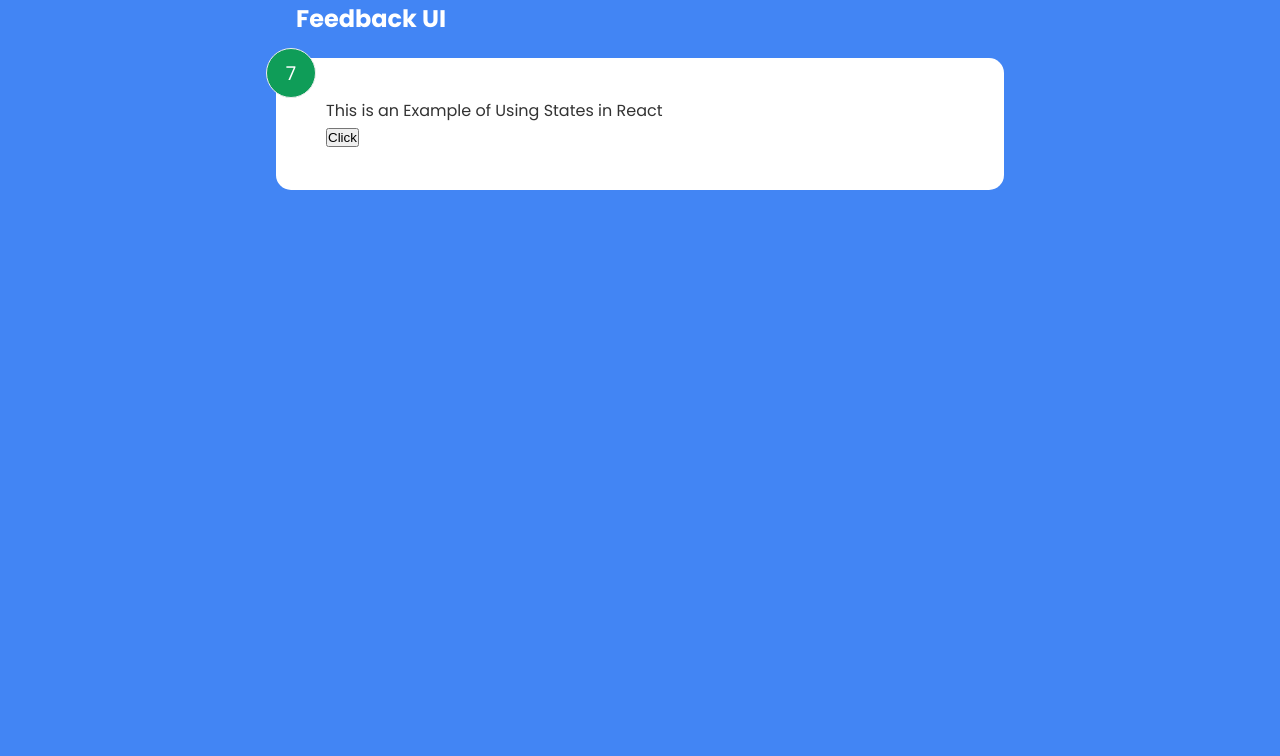
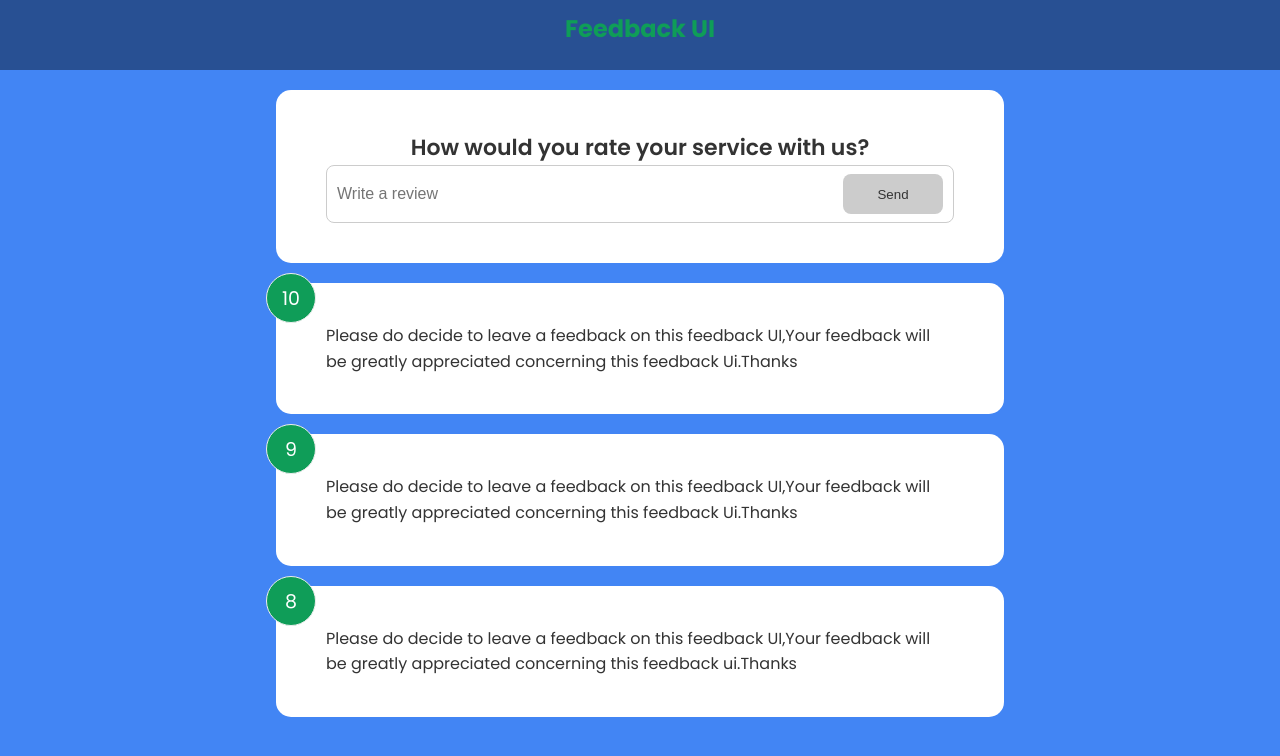
Before and after one commit to shekinahmanyi/GDSC_Learn_React, a React (Create React App) app: page / in a window 1280 px wide. Shown: the top 756 px of the page. Built offline with nearby package versions, Linux system fonts and the light colour scheme.

Commit message:
added the form componenent and wrote if statements

```diff
--- a/package.json
+++ b/package.json
@@ -8,6 +8,7 @@
     "@testing-library/user-event": "^13.5.0",
     "react": "^18.2.0",
     "react-dom": "^18.2.0",
+    "react-icons": "^4.8.0",
     "react-scripts": "5.0.1",
     "web-vitals": "^2.1.4"
   },
--- a/src/App.js
+++ b/src/App.js
@@ -1,14 +1,21 @@
 import React from 'react'
 import Header from './components/Header'
-import FeedbackItem from './components/FeedbackItem'
-
+import FeedbackList from './components/FeedbackList'
+import { useState } from 'react'
+import FeedbackData from './data/FeedbackData'
+import FeedbackForm from './components/FeedbackForm'
 
 function App() {
+const [feedback,setFeedback] = useState(FeedbackData)
   return (
+    <>
+    <Header />
     <div className='container'>
-     <Header />
-     <FeedbackItem/>
+
+        <FeedbackForm/>
+     <FeedbackList feedback= {feedback}/>
     </div>
+    </>
   )
 }
 
--- /dev/null
+++ b/src/components/FeedbackForm.jsx
@@ -0,0 +1,46 @@
+import React from 'react'
+import Card from '../shared/Card'
+import Button from '../shared/Button'
+import { useState } from 'react'
+
+function FeedbackForm() {
+const [text,setText] = useState('')
+const [btnDisabled,setBtnDisabled] = useState(true)
+const [message, setMessage] = useState('')
+
+const handleTextChange =(e) => {
+  if (text === "") {
+    setBtnDisabled(true);
+    setMessage(null);
+  } else if (text !== "" && text.trim().length <= 10) {
+    setMessage("Text must atleast be 10 characters");
+    setBtnDisabled(true);
+  } else {
+    setMessage(null);
+    setBtnDisabled(false);
+  }
+  setText(e.target.value);
+};
+
+  return (
+    <Card>
+      <form>
+        <h2>How would you rate your service with us?</h2>
+         <div className="input-group">
+          <input
+            onChange={handleTextChange}
+            type="text"
+            placeholder="Write a review"
+            value={text}
+          />
+          <Button type="submit" isDisabled={btnDisabled}>
+            Send
+          </Button>
+        </div>
+        {message && <div className="message">{message}</div>}
+      </form>
+    </Card>
+  )
+}
+
+export default FeedbackForm
--- a/src/components/FeedbackItem.jsx
+++ b/src/components/FeedbackItem.jsx
@@ -1,25 +1,15 @@
-import React from 'react'
-import { useState } from 'react'
+import Card from "../shared/Card";
+import {Fatimes} from 'react-icons/fa'
 
-function FeedbackItem() {
-    const [rating, setRating] = useState(7);
-    const handleClick = () =>  {
-        setRating( (prev) => {
-            return prev + 1;
-        })
+function FeedbackItem({ item }) {
+  return (
+    <Card className="card">
+      <div className="num-display">{item.rating}</div>
+      <div className="text-display">{item.text}</div>
 
-    }
-  return (
-    <div>
-      <div className="card">
-        <div className="num-display">{rating}</div>
-        <div className="text-display">
-            This is an Example of Using States in React
-        </div>
-        <button onClick={handleClick}>Click</button>
-      </div>
-    </div>
-  )
+    </Card>
+
+  );
 }
 
-export default FeedbackItem
+export default FeedbackItem;
--- /dev/null
+++ b/src/components/FeedbackList.jsx
@@ -0,0 +1,20 @@
+import React from 'react'
+import FeedbackItem from './FeedbackItem';
+
+
+function FeedbackList({feedback}) {
+    if  (!feedback || feedback.length === 0) {
+        return <p>No feedback yet</p>;
+      }
+
+  return (
+    <div className='feedback-list'>
+      {feedback.map((item)=> (
+       <FeedbackItem key={item.id} item={item}/>
+      ))}
+
+    </div>
+  )
+}
+
+export default FeedbackList
--- a/src/components/Header.jsx
+++ b/src/components/Header.jsx
@@ -1,16 +1,25 @@
 import React from 'react'
 
-function Header({text}) {
+function Header({text,bgColor,textColor}) {
+
+    const headerStyles = {
+        backgroundColor: bgColor,
+        color: textColor,
+    }
+
   return (
-    <div className='container'>
-   <h2>{text}</h2>
-
+    <div>
+    <header style={headerStyles}>
+        <h2>{text}</h2>
+    </header>
     </div>
   )
 }
 
 Header.defaultProps = {
-    text: 'Feedback UI'
+    text: 'Feedback UI',
+    bgColor:'rgba(0,0,0,0.4)',
+    textColor:'#0f9d58',
   }
 
 export default Header
--- /dev/null
+++ b/src/data/FeedbackData.js
@@ -0,0 +1,19 @@
+const FeedbackData = [
+  {
+    id: 1,
+    rating: 10,
+    text: "Please do decide to leave a feedback on this feedback UI,Your feedback will be greatly appreciated concerning this feedback Ui.Thanks",
+  },
+  {
+    id: 2,
+    rating: 9,
+    text: "Please do decide to leave a feedback on this feedback UI,Your feedback will be greatly appreciated concerning this feedback Ui.Thanks",
+  },
+  {
+    id: 3,
+    rating: 8,
+    text: "Please do decide to leave a feedback on this feedback UI,Your feedback will be greatly appreciated concerning this feedback ui.Thanks",
+  },
+];
+
+export default FeedbackData;
--- /dev/null
+++ b/src/shared/Button.jsx
@@ -0,0 +1,25 @@
+import React from "react";
+import PropTypes from 'prop-types';
+
+function Button({ children, version, type, isDisabled }) {
+  return (
+    <button type={type} disabled={isDisabled} className={`btn btn-${version}`}>
+      {children}
+    </button>
+  );
+}
+
+Button.defaultProps = {
+    version: 'primary',
+    type: 'button',
+    isDisabled: 'false'
+}
+
+Button.propTypes = {
+    children: PropTypes.node.isRequired,
+    version: PropTypes.string,
+    type:PropTypes.string,
+    isDisabled:PropTypes.bool,
+}
+
+export default Button;
--- /dev/null
+++ b/src/shared/Card.jsx
@@ -0,0 +1,22 @@
+import PropTypes from 'prop-types'
+
+import React from 'react'
+
+function Card({children,reverse}) {
+  return (
+    <div className={`card ${reverse && 'reverse'}`}>
+      {children}
+    </div>
+  )
+}
+
+Card.defaultProps = {
+  reverse: false,
+}
+
+Card.propTypes = {
+  children:PropTypes.node.isRequired,
+  reverse: PropTypes.bool,
+}
+
+export default Card
```
Also changed, not shown: 1 other file (tests, documents, lock files or other folders).
